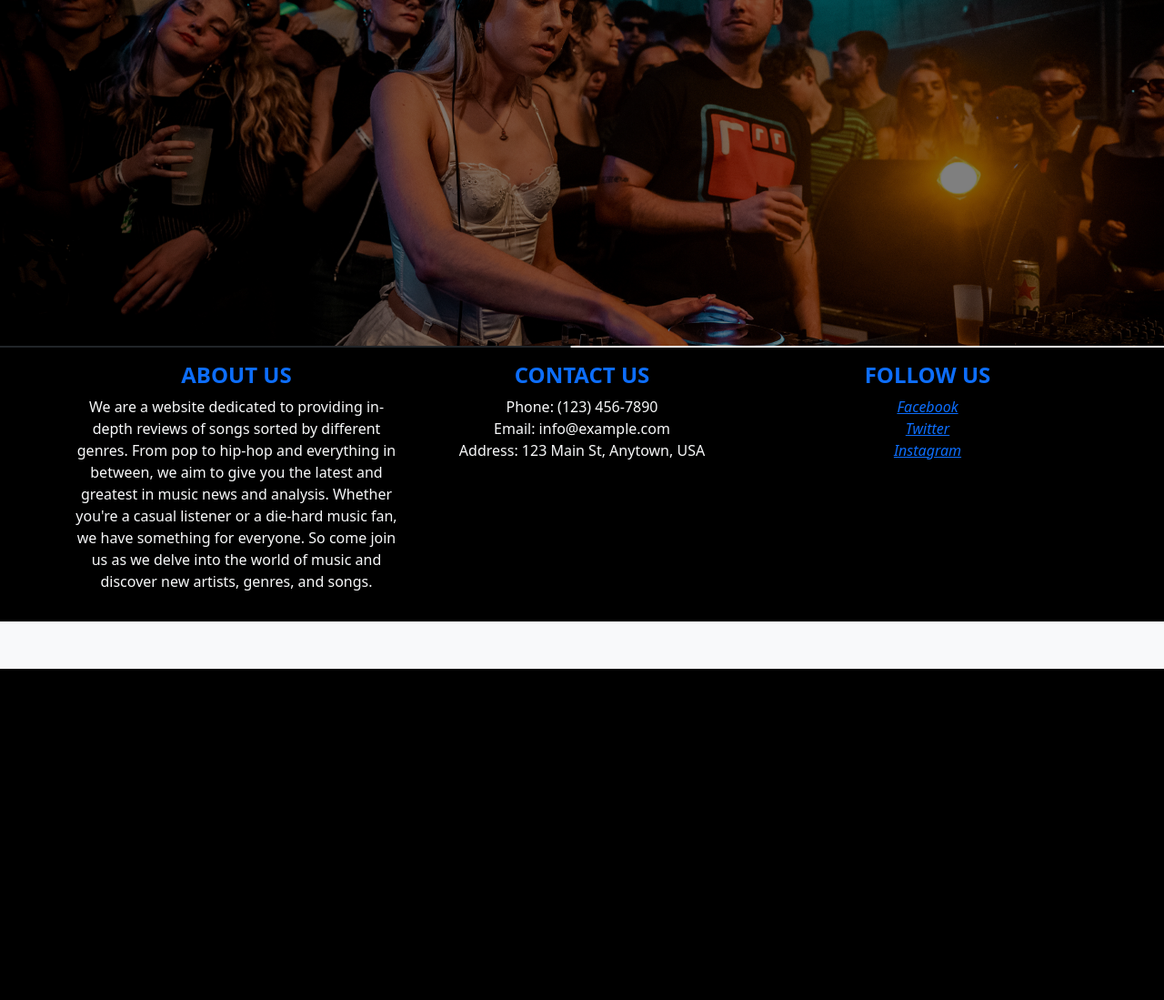
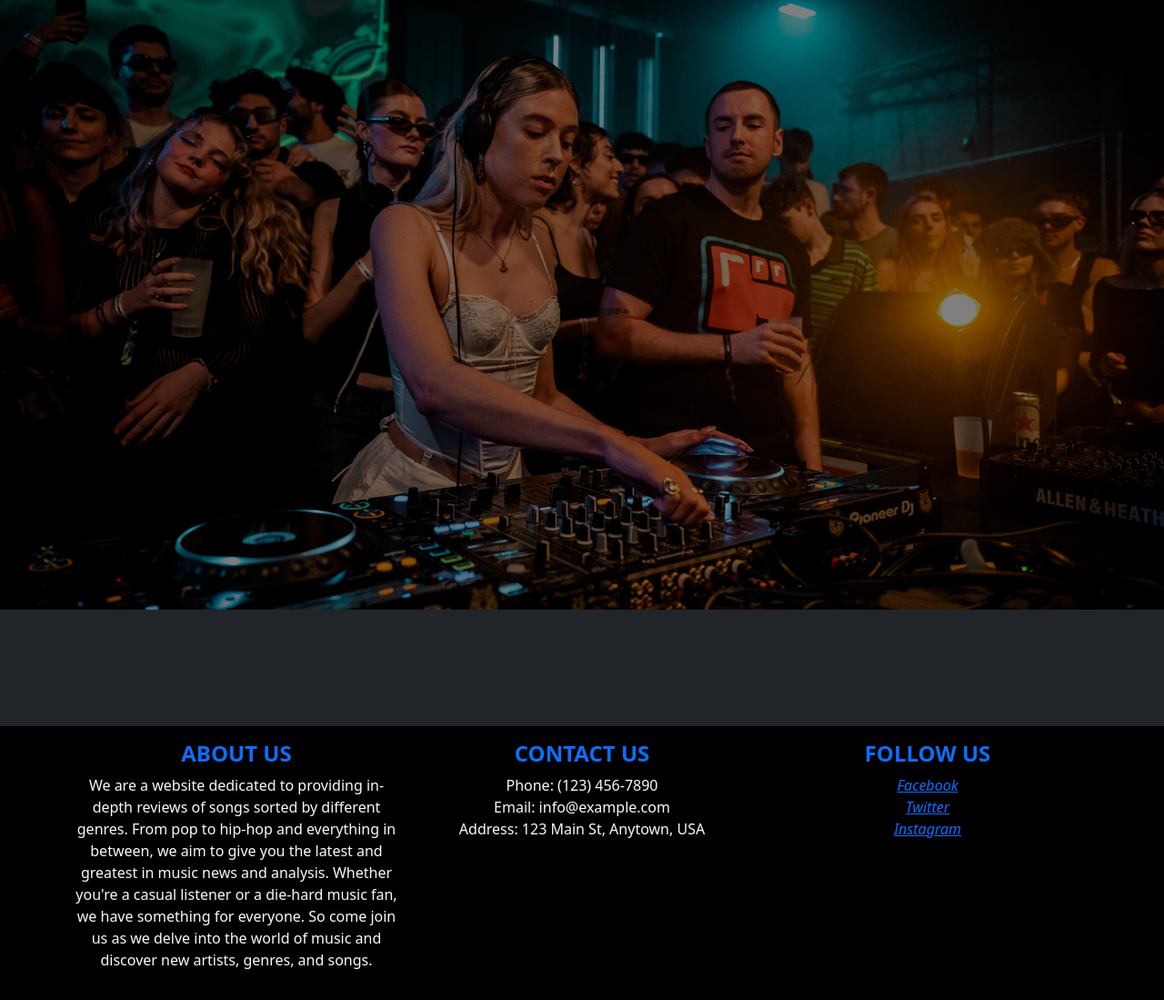
Before and after one commit to ShanerMahmud/music-genres, a PHP site: page /song.php in a window 1280 px wide. Shown: the part 65-1164 px from the top of the page at 91% size. Before the commit the page ends 800 px from the top, so only its background shows below. Run offline with PHP 8.4, Linux system fonts and the light colour scheme; data that the repository does not hold is empty.

Commit message:
style changes

```diff
--- a/Templates/defaults/head.php
+++ b/Templates/defaults/head.php
@@ -22,7 +22,7 @@ nav {
         .heather-img {
             filter: brightness(0.5);
             object-fit: cover;
-            height: 380px;
+            height: 670px;
         }
         .loginForm {
             width: 18%;
--- a/Templates/member.php
+++ b/Templates/member.php
@@ -15,7 +15,7 @@ include_once "defaults/header.php";
 <div class="container-fluid py-5 bg-dark">
 
     <div class="text-center" style="">
-        <h2 class="text-center text-light py-2" style="user-select: none; font-size: 35pt;"><?php echo "Welcome " . $_SESSION['user']->first_name . " " . $_SESSION['user']->last_name . " <i>" . $_SESSION['user']->email . "</i>"; ?></h2>
+        <h2 class="text-center text-light py-2" style="user-select: none; font-size: 35pt;"><?php echo "Welcome " . $_SESSION['user']->first_name . " " . $_SESSION['user']->last_name . " <br> <i>" . $_SESSION['user']->email . "</i>"; ?></h2>
         <a href="name" class="btn btn-primary text-light mb-2 btn-lg" style="width: 250px; font-size: 20pt;">Change Name</a> &emsp
         <a href="password" class="btn btn-primary text-light mb-2 btn-lg" style="width: 250px; font-size: 20pt;">Change Password</a>
     </div>
--- a/Templates/name.php
+++ b/Templates/name.php
@@ -17,8 +17,8 @@ var_dump($_SESSION['user']->id);
 </div>
 
 
-<div class="container my-5 rounded">
-    <div class="w-50 border rounded border-white container bg-light p-4" style="filter: opacity(1)">
+<div class="container-fluid bg-dark py-3">
+    <div class="w-50 border rounded border-white container bg-light p-4">
         <div class="container">
             <h2 class="text-center">Choose new names: <br> anything goes</h2>
             <form method="POST" class="p-4">
--- a/Templates/password.php
+++ b/Templates/password.php
@@ -15,7 +15,7 @@ include_once "defaults/header.php";
 </div>
 
 
-<div class="container my-5 rounded">
+<div class="container-fluid bg-dark py-3">
     <div class="w-50 border rounded border-white container bg-light p-4" style="filter: opacity(1)">
         <div class="container">
             <h2 class="text-center">Choose new password: <br> beware of the hackers and crackers</h2>
--- a/Templates/review.php
+++ b/Templates/review.php
@@ -7,10 +7,10 @@ if(isset($_POST['postComment'])) {
 ?>
 
 
-<div class="container my-5 rounded">
+<div class="container-fluid bg-dark pb-4">
     <div class="w-50 border rounded border-white container bg-light p-4" style="filter: opacity(1)">
         <div class="container">
-            <h2 class="text-center">Write a comment for this song: <br> tell us about your thoughts and feelings</h2>
+            <h4 class="text-center">Write a comment for this song: <br> tell us about your thoughts and feelings</h4>
             <form method="POST" class="p-4">
                 <div class="form-group">
                     <label for="formName">Comment</label>
--- a/Templates/song.php
+++ b/Templates/song.php
@@ -18,37 +18,34 @@ global $review;
 
 
 
-<div class="container-py-5">
-    <div class="row text-center border border-dark rounded container px-0 w-50" style="filter: opacity(1)">
+<div class="container-fluid bg-dark py-5 d-flex align-items-center justify-content-center">
 
         <?php foreach ($song as $s): ?>
-        <div class="card px-0 bg-dark m-3 rounded" style="width: 200px">
+        <div class="card px-0 bg-dark d-flex justify-content-center align-items-center rounded border-primary-subtle" style="width: 350px">
             <img src="../img/songs/<?=$s->img?>" class="card-img-top" alt="imageCard">
-            <div style="font-size: 17pt;" class="h-100 hoverRed card-body text-center"">  </div>
-        <h5 class="card-title text-primary"><?= $s->name ?> <br> By <br> <?= $s->artist ?></h5>
-        <p class="card-text text-secondary"><i><?= $s->detail ?></i></p>
-    </div>
+
+            <h5 class="card-title text-primary text-center pt-3"><?= $s->name ?> <br> By <br> <?= $s->artist ?></h5>
+            <p class="card-text text-center text-secondary pb-3"><i><?= $s->detail ?></i></p>
+            <?php endforeach; ?>
         </div>
 
+</div>
+
+<div class="container-fluid bg-dark p-0 m-0  pb-3 pt-3">
+    <div class="container bg-dark">
+        <?php foreach ($review as $rev): ?>
+            <div class="bg-dark border border-primary-subtle card m-0 px-5 mb-3">
+                <h5 class="text-center card-text text-primary"><?php $user=getUser($rev->user_id); echo $user[0]->first_name . ' ' . $user[0]->last_name . ' (' . $user[0]->email . ')'; ?><br></h5>
+                <p class="text-center text-secondary border-bottom pb-1"><i>posted on: <?= $rev->date ?> </i></p>
+
+                <p class="text-center card-title text-light">"<?= $rev->comment ?>" <br> <br>  </p>
 
 
-    </a>
             </div>
         <?php endforeach; ?>
 
     </div>
 </div>
-
-        <?php foreach ($review as $rev): ?>
-        <div class="card px-0 bg-dark m-3 py-3 px-3 rounded">
-        <h5 class="card-text text-primary"><?php $user=getUser($rev->user_id); echo $user[0]->first_name . ' ' . $user[0]->last_name . ' (' . $user[0]->email . ')'; ?><br></h5>
-        <p class="text-secondary"><i>posted on: <?= $rev->date ?> </i></p>
-        <br>
-        <p class="card-title text-light"><?= $rev->comment ?> <br> <br>  </p>
-
-    </div>
-<?php endforeach; ?>
-
     </div>
 </div>
 
```
Also changed, not shown: Templates/contact.php (+16 -9 lines), Templates/genres.php (+13 -13 lines), Templates/login.php (+12 -7 lines), Templates/songs.php (+12 -10 lines). Lines whose indentation alone changed are shown as unchanged.
